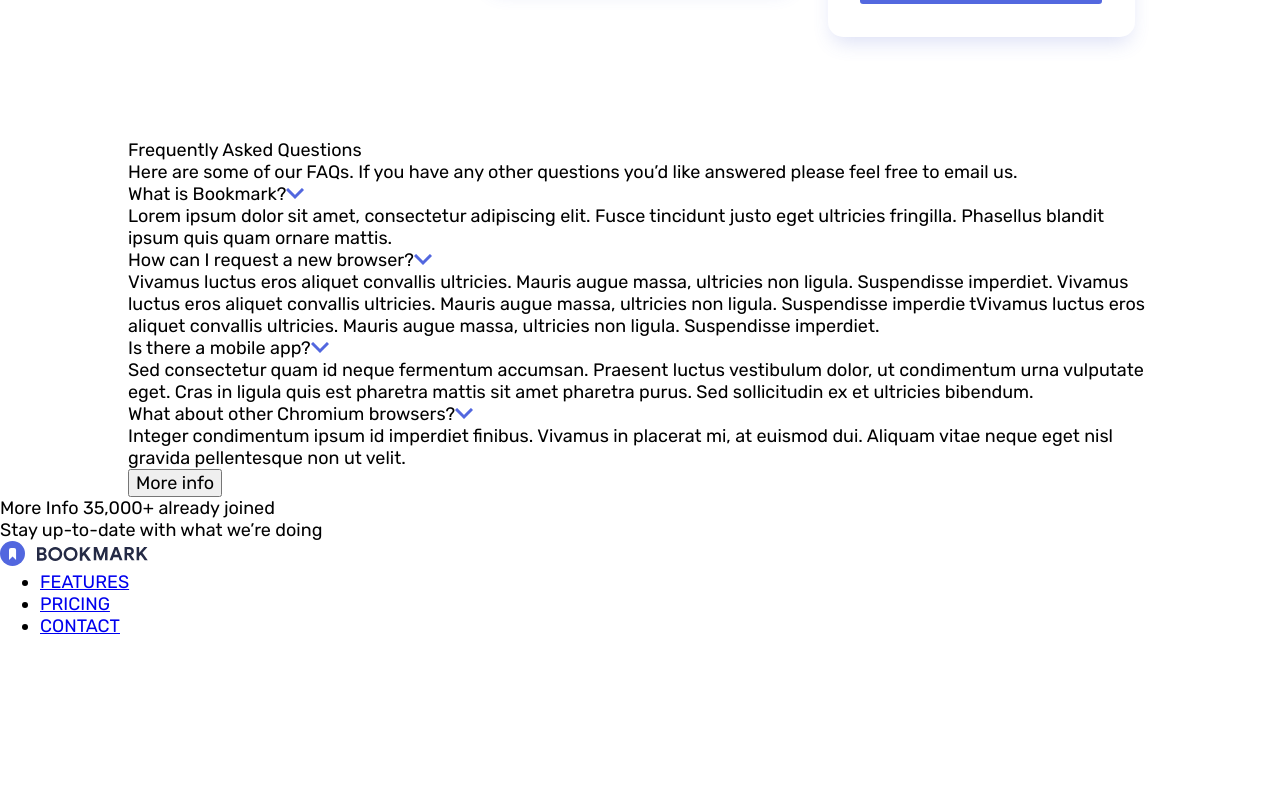
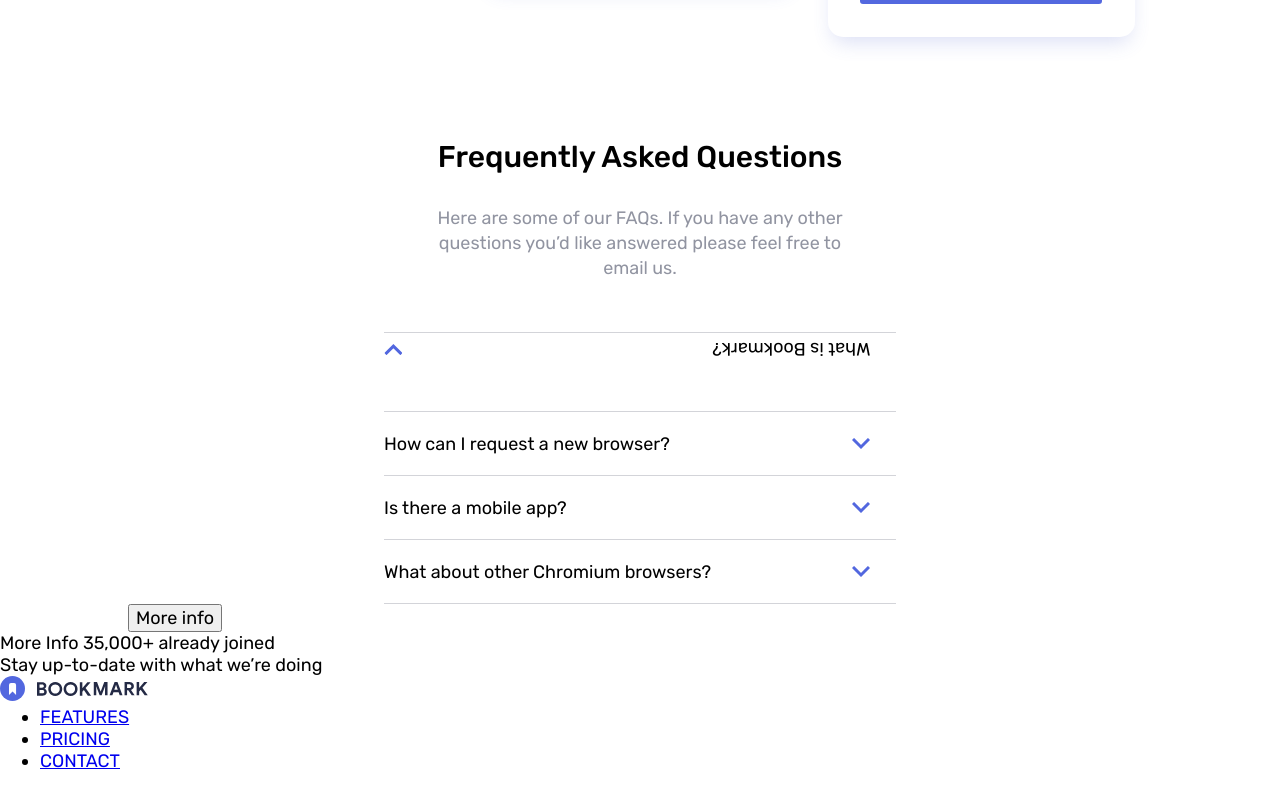
Before and after one commit to NPelivan/bookmark-landing-page-master, a React (Create React App) app: page / in a window 1280 px wide. Shown: the part 2131-2932 px from the top of the page. Before the commit the page ends 2797 px from the top, so only its background shows below. Built offline with nearby package versions, Linux system fonts and the light colour scheme.

Commit message:
FAQ in progress

```diff
--- /dev/null
+++ b/src/components/FAQ.js
@@ -0,0 +1,16 @@
+import React from "react";
+
+function FAQ({ faq, index, toggleFAQ }) {
+  return (
+    <div
+        className={"faq " + (faq.open ? "open" : "")}
+        key={index}
+        onClick={() => toggleFAQ(index)}
+    >
+      <div className="faq-question">{faq.question}</div>
+      <div className="faq-answer">{faq.answer}</div>
+    </div>
+  );
+}
+
+export default FAQ;
--- /dev/null
+++ b/src/components/FAQs.js
@@ -0,0 +1,56 @@
+import React from "react";
+import { useState } from "react";
+import FAQ from "./FAQ";
+
+export default function FAQs() {
+  const [faqs, setfaqs] = useState([
+    {
+      question: "What is Bookmark?",
+      answer:
+        "Lorem ipsum dolor sit amet, consectetur adipiscing elit. Fusce tincidunt justo eget ultricies fringilla. Phasellus blandit ipsum quis quam ornare mattis.",
+      open: true,
+    },
+
+    {
+      question: "How can I request a new browser?",
+      answer:
+        "Vivamus luctus eros aliquet convallis ultricies. Mauris augue massa, ultricies non ligula. Suspendisse imperdiet. Vivamus luctus eros aliquet convallis ultricies. Mauris augue massa, ultricies non ligula. Suspendisse imperdie tVivamus luctus eros aliquet convallis ultricies. Mauris augue massa, ultricies non ligula. Suspendisse imperdiet.",
+      open: false,
+    },
+
+    {
+      question: "Is there a mobile app?",
+      answer:
+        "Sed consectetur quam id neque fermentum accumsan. Praesent luctus vestibulum dolor, ut condimentum urna vulputate eget. Cras in ligula quis est pharetra mattis sit amet pharetra purus. Sed sollicitudin ex et ultricies bibendum.",
+      open: false,
+    },
+
+    {
+      question: "What about other Chromium browsers?",
+      answer:
+        "Integer condimentum ipsum id imperdiet finibus. Vivamus in placerat mi, at euismod dui. Aliquam vitae neque eget nisl gravida pellentesque non ut velit.",
+      open: false,
+    },
+  ]);
+
+  const toggleFAQ = (index) => {
+    setfaqs(
+      faqs.map((faq, i) => {
+        if (i === index) {
+          faq.open = !faq.open;
+        } else {
+          faq.open = false;
+        }
+        return faq;
+      })
+    );
+  };
+
+  return (
+    <div className="faqs">
+      {faqs.map((faq, i) => (
+        <FAQ faq={faq} index={i} toggleFAQ={toggleFAQ} />
+      ))}
+    </div>
+  );
+}
--- a/src/components/main.js
+++ b/src/components/main.js
@@ -10,6 +10,7 @@ import Tab2 from "./images/illustration-features-tab-2.svg";
 import Tab3 from "./images/illustration-features-tab-3.svg";
 import "./style.css";
 import Tabs from "./Tabs";
+import FAQs from "./FAQs";
 export default class Main extends Component {
   render() {
     return (
@@ -123,48 +124,14 @@ export default class Main extends Component {
           </div>
         </section>
 
-        <section>
+        <section className="faq-container">
           <h2>Frequently Asked Questions</h2>
           <p>
             Here are some of our FAQs. If you have any other questions you’d
             like answered please feel free to email us.
           </p>
 
-          <span>What is Bookmark?</span>
-          <img src={Arrow} alt="Arrow trigger" />
-          <p>
-            Lorem ipsum dolor sit amet, consectetur adipiscing elit. Fusce
-            tincidunt justo eget ultricies fringilla. Phasellus blandit ipsum
-            quis quam ornare mattis.
-          </p>
-
-          <span>How can I request a new browser?</span>
-          <img src={Arrow} alt="Arrow trigger" />
-          <p>
-            Vivamus luctus eros aliquet convallis ultricies. Mauris augue massa,
-            ultricies non ligula. Suspendisse imperdiet. Vivamus luctus eros
-            aliquet convallis ultricies. Mauris augue massa, ultricies non
-            ligula. Suspendisse imperdie tVivamus luctus eros aliquet convallis
-            ultricies. Mauris augue massa, ultricies non ligula. Suspendisse
-            imperdiet.
-          </p>
-
-          <span>Is there a mobile app?</span>
-          <img src={Arrow} alt="Arrow trigger" />
-          <p>
-            Sed consectetur quam id neque fermentum accumsan. Praesent luctus
-            vestibulum dolor, ut condimentum urna vulputate eget. Cras in ligula
-            quis est pharetra mattis sit amet pharetra purus. Sed sollicitudin
-            ex et ultricies bibendum.
-          </p>
-
-          <span>What about other Chromium browsers?</span>
-          <img src={Arrow} alt="Arrow trigger" />
-          <p>
-            Integer condimentum ipsum id imperdiet finibus. Vivamus in placerat
-            mi, at euismod dui. Aliquam vitae neque eget nisl gravida
-            pellentesque non ut velit.
-          </p>
+          <FAQs />
 
           <button>More info</button>
         </section>
--- a/src/components/style.css
+++ b/src/components/style.css
@@ -619,3 +619,69 @@ main {
     width: 100%;
   }
 }
+
+/* faq container */
+
+.faq-container > h2 {
+  text-align: center;
+  font-size: 30px;
+  font-weight: 500;
+  margin-bottom: 3%;
+}
+
+.faq-container > p {
+  width: 44%;
+  margin: auto;
+  text-align: center;
+  line-height: 25px;
+  color: hsl(229, 8%, 60%);
+  margin-bottom: 5%;
+}
+
+.faqs {
+  width: 50%;
+  margin: auto;
+}
+
+.faqs .faq {
+  border-top: 1px solid hsl(229, 8%, 60%, 0.4);
+  padding-top: 3%;
+  padding-bottom: 3%;
+}
+
+.faqs .faq:nth-of-type(4) {
+  border-bottom: 1px solid hsl(229, 8%, 60%, 0.4);
+}
+
+.faqs .faq .faq-question {
+  padding-top: 1%;
+  padding-bottom: 1%;
+  background-image: url(./images/icon-arrow.svg);
+  background-position: right;
+  background-repeat: no-repeat;
+  margin-right: 5%;
+  transition: all 0.4s;
+}
+
+.faqs .faq .faq-question:hover {
+  color: hsl(0, 94%, 66%);
+  cursor: pointer;
+}
+
+.faqs .faq .faq-answer {
+  color: hsl(229, 8%, 60%);
+  line-height: 25px;
+  opacity: 0;
+  max-height: 0;
+  overflow-y: hidden;
+  transition: all 0.4s ease;
+}
+
+.faqs .faq.open .faq-question {
+  margin-bottom: 15px;
+  background-image: url(./images/icon-arrow.svg);
+  background-position: right;
+  background-repeat: no-repeat;
+  margin-right: 5%;
+  transform: translateY(-50%) rotate(180deg);
+}
```
